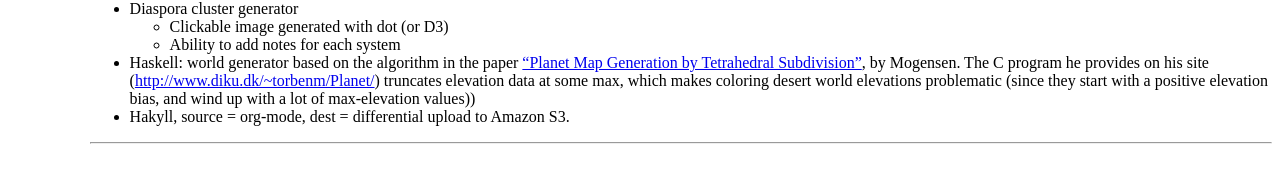
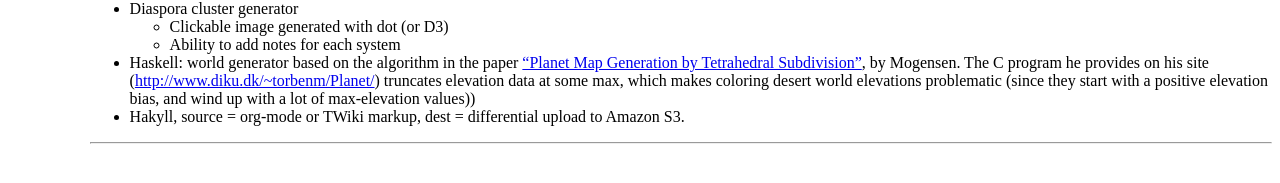
Before and after one commit to JohnL4/johnl4.github.io, a Jekyll site: the page built from _posts/2015-06-15-Project-Ideas.markdown, in a window 1280 px wide. Shown: the part 134-317 px from the top of the page. Built offline with Jekyll 4.4.1, drawn with Linux system fonts in a browser that asks for light colours; comment, search, counter and statistics services are not loaded.

Commit message:
Update 2015-06-15-Project-Ideas.markdown

```diff
--- a/_posts/2015-06-15-Project-Ideas.markdown
+++ b/_posts/2015-06-15-Project-Ideas.markdown
@@ -17,4 +17,4 @@ Some Project Ideas
     ([http://www.diku.dk/~torbenm/Planet/](http://www.diku.dk/~torbenm/Planet/)) truncates elevation data at some max,
     which makes coloring desert world elevations problematic (since they start with a positive elevation bias, and wind
     up with a lot of max-elevation values))
-* Hakyll, source = org-mode, dest = differential upload to Amazon S3.
+* Hakyll, source = org-mode or TWiki markup, dest = differential upload to Amazon S3.
```
